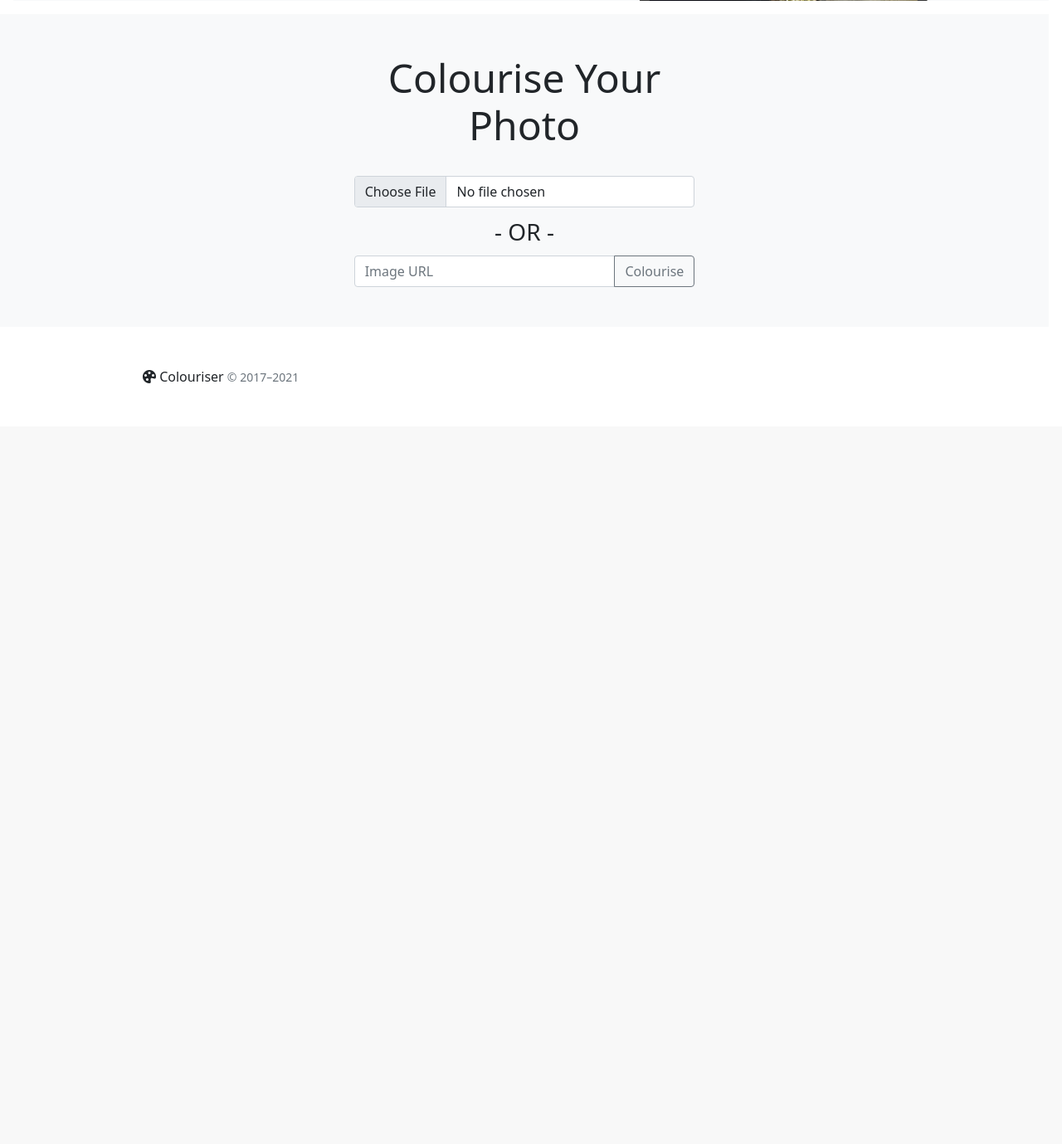
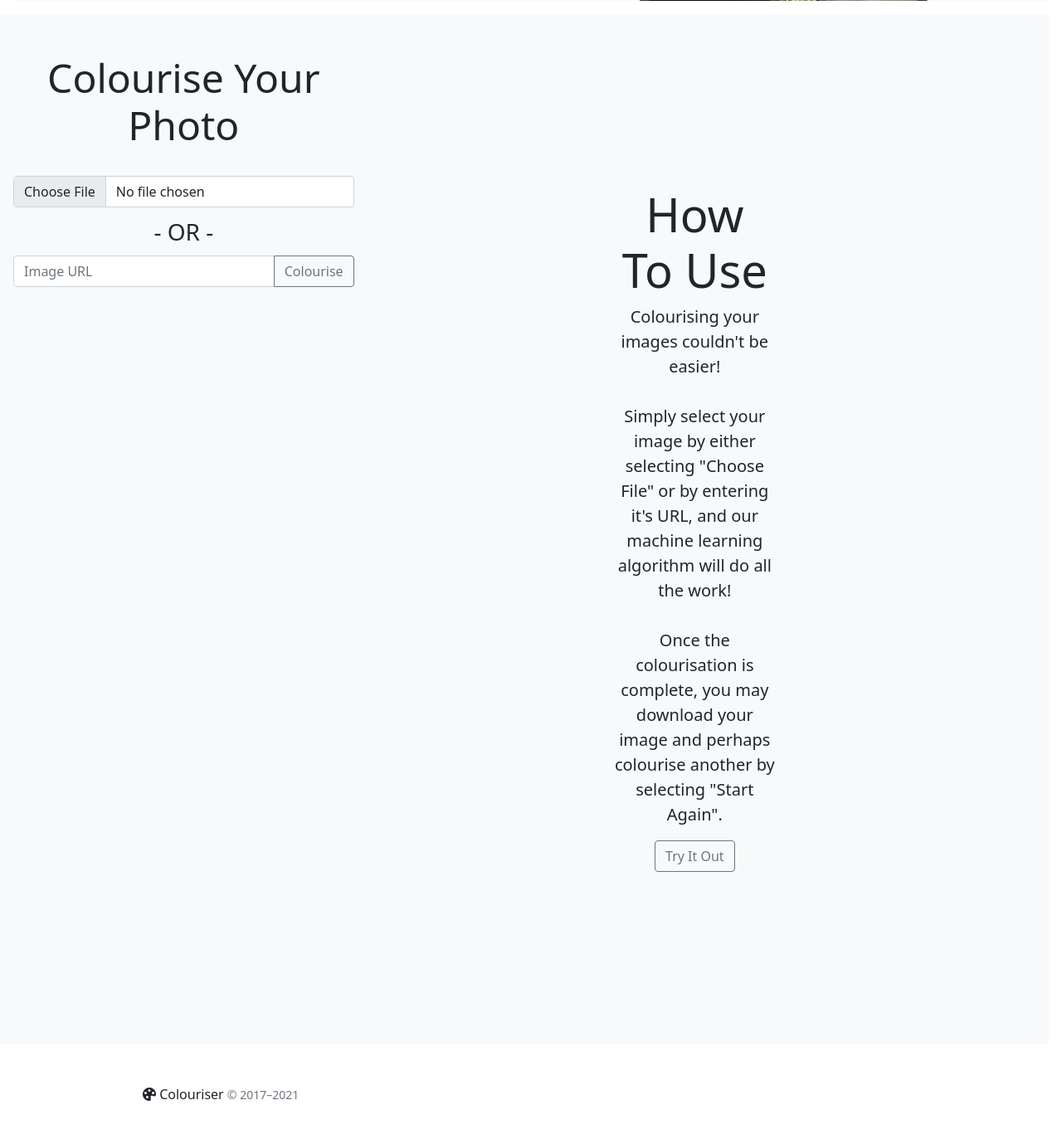
Before and after one commit to MilkyCarton/Colourisation-WebApp, a Flask app: page / in a window 1280 px wide. Shown: the part 729-2108 px from the top of the page at 83% size. Before the commit the page ends 1191 px from the top, so only its background shows below. Run offline with Flask 2, Linux system fonts and the light colour scheme; some libraries are stand-ins or nearby versions.

Commit message:
Update index.html

```diff
--- a/templates/index.html
+++ b/templates/index.html
@@ -38,6 +38,21 @@
             <a id="download" class="btn btn-primary">Download</a>
         </div>
     </div>
+    <div class="position-relative overflow-hidden p-3 p-md-5 m-md-3 text-center bg-light" id="how">
+        <div class="col-md-5 p-lg-5 mx-auto my-5">
+            <h1 class="display-4 fw-normal">How To Use</h1>
+            <p class="lead fw-normal">
+                Colourising your images couldn't be easier!
+                <br>
+                <br>
+                Simply select your image by either selecting "Choose File" or by entering it's URL, and our machine learning algorithm will do all the work!
+                <br>
+                <br>
+                Once the colourisation is complete, you may download your image and perhaps colourise another by selecting "Start Again".
+            </p>
+            <a class="btn btn-outline-secondary" href="#try">Try It Out</a>
+        </div>
+    </div>
 
 
 </div>
```
